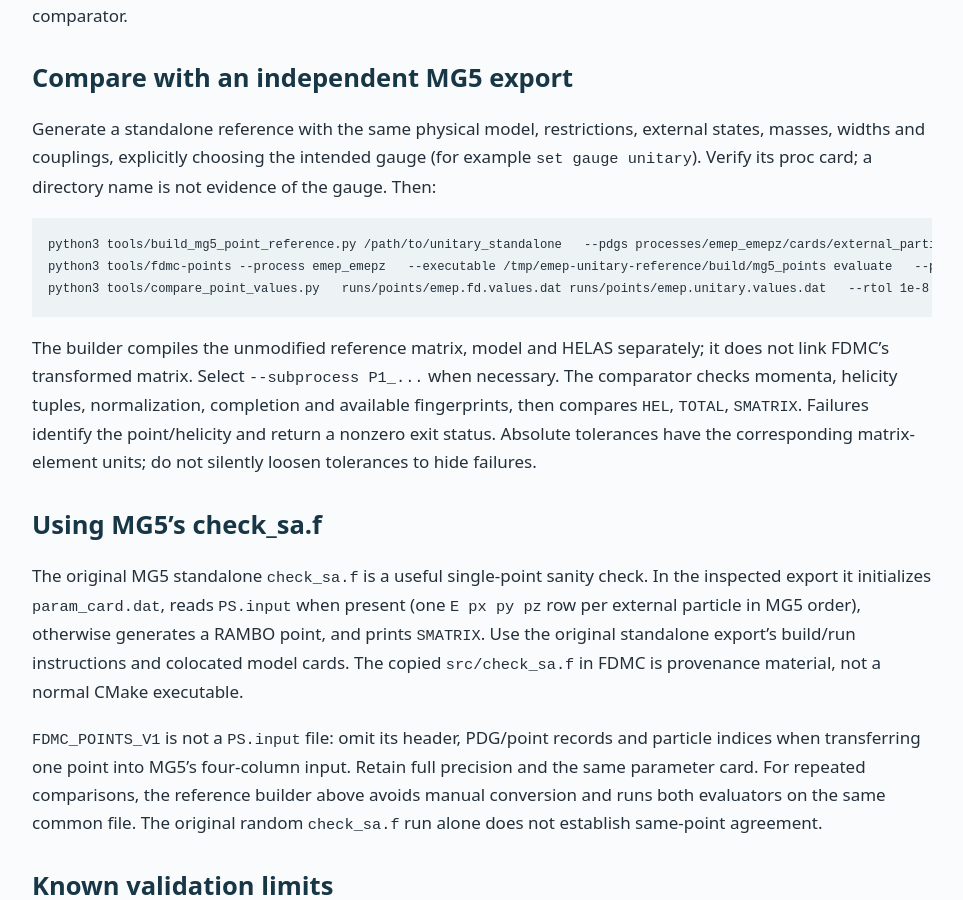
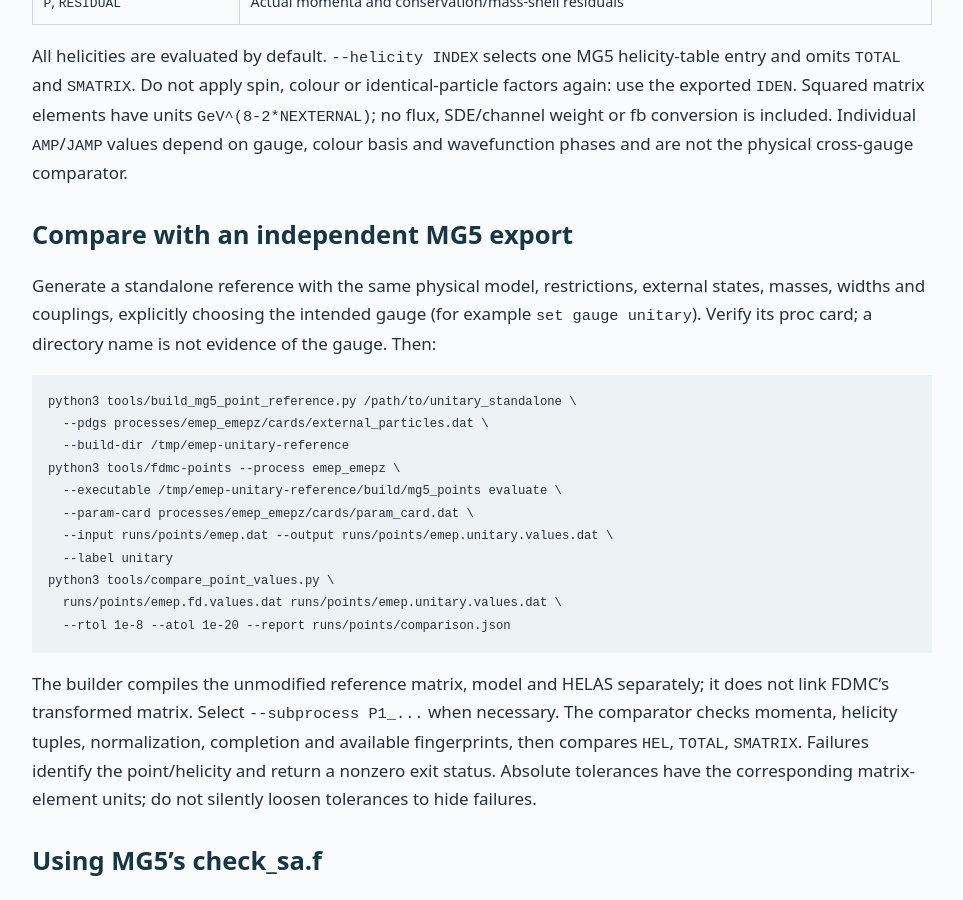
Before and after one commit to jkanzaki105/fdmc-docs-preview, a Jekyll site: the page built from docs/fixed-points.md, in a window 1280 px wide and 900 px high, scrolled down 1528 px. Shown: the whole window, without its empty margins (276-1239 px from the left). Built offline with Jekyll 4.4.1, drawn with Linux system fonts in a browser that asks for light colours; some of the changed text lies outside the part shown.

````diff
--- a/docs/fixed-points.md
+++ b/docs/fixed-points.md
@@ -16,11 +16,18 @@ or BASES backend is needed. The public samples are `emep_emepz` and
 Run from the software root:
 
 ```sh
-cmake -S . -B build-points -DCMAKE_BUILD_TYPE=Release   -DFDMC_FORTRAN_BUILD_BASES=OFF -DFDMC_FORTRAN_ENABLE_CUBA=OFF
+cmake -S . -B build-points -DCMAKE_BUILD_TYPE=Release \
+  -DFDMC_FORTRAN_BUILD_BASES=OFF -DFDMC_FORTRAN_ENABLE_CUBA=OFF
 cmake --build build-points -j 4
 mkdir -p runs/points
-python3 tools/fdmc-points --process emep_emepz --build-dir build-points generate   --param-card processes/emep_emepz/cards/param_card.dat   --generator rambo --sqrts 1000 --points 100 --seed 20261015 --stream 1   --output runs/points/emep.dat
-python3 tools/fdmc-points --process emep_emepz --build-dir build-points evaluate   --param-card processes/emep_emepz/cards/param_card.dat   --input runs/points/emep.dat --output runs/points/emep.fd.values.dat   --label FD --details
+python3 tools/fdmc-points --process emep_emepz --build-dir build-points generate \
+  --param-card processes/emep_emepz/cards/param_card.dat \
+  --generator rambo --sqrts 1000 --points 100 --seed 20261015 --stream 1 \
+  --output runs/points/emep.dat
+python3 tools/fdmc-points --process emep_emepz --build-dir build-points evaluate \
+  --param-card processes/emep_emepz/cards/param_card.dat \
+  --input runs/points/emep.dat --output runs/points/emep.fd.values.dat \
+  --label FD --details
 ```
 
 RAMBO produces check points independently of diagram mappings; its recorded
@@ -64,9 +71,17 @@ gauge (for example `set gauge unitary`). Verify its proc card; a directory name
 is not evidence of the gauge. Then:
 
 ```sh
-python3 tools/build_mg5_point_reference.py /path/to/unitary_standalone   --pdgs processes/emep_emepz/cards/external_particles.dat   --build-dir /tmp/emep-unitary-reference
-python3 tools/fdmc-points --process emep_emepz   --executable /tmp/emep-unitary-reference/build/mg5_points evaluate   --param-card processes/emep_emepz/cards/param_card.dat   --input runs/points/emep.dat --output runs/points/emep.unitary.values.dat   --label unitary
-python3 tools/compare_point_values.py   runs/points/emep.fd.values.dat runs/points/emep.unitary.values.dat   --rtol 1e-8 --atol 1e-20 --report runs/points/comparison.json
+python3 tools/build_mg5_point_reference.py /path/to/unitary_standalone \
+  --pdgs processes/emep_emepz/cards/external_particles.dat \
+  --build-dir /tmp/emep-unitary-reference
+python3 tools/fdmc-points --process emep_emepz \
+  --executable /tmp/emep-unitary-reference/build/mg5_points evaluate \
+  --param-card processes/emep_emepz/cards/param_card.dat \
+  --input runs/points/emep.dat --output runs/points/emep.unitary.values.dat \
+  --label unitary
+python3 tools/compare_point_values.py \
+  runs/points/emep.fd.values.dat runs/points/emep.unitary.values.dat \
+  --rtol 1e-8 --atol 1e-20 --report runs/points/comparison.json
 ```
 
 The builder compiles the unmodified reference matrix, model and HELAS separately;
````
Also changed, not shown: docs/integration.md (+13 -5 lines).
